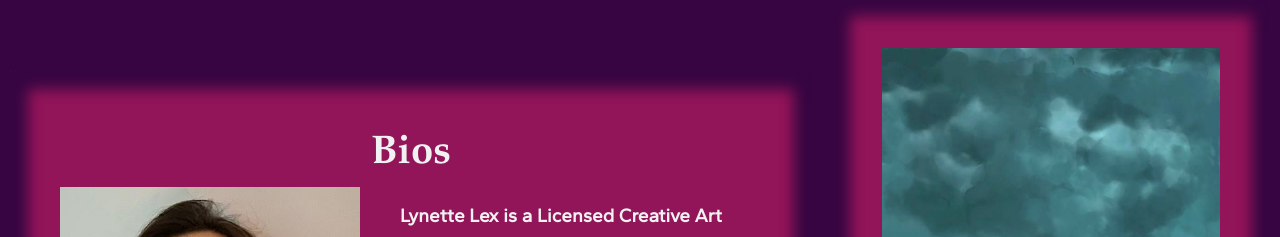
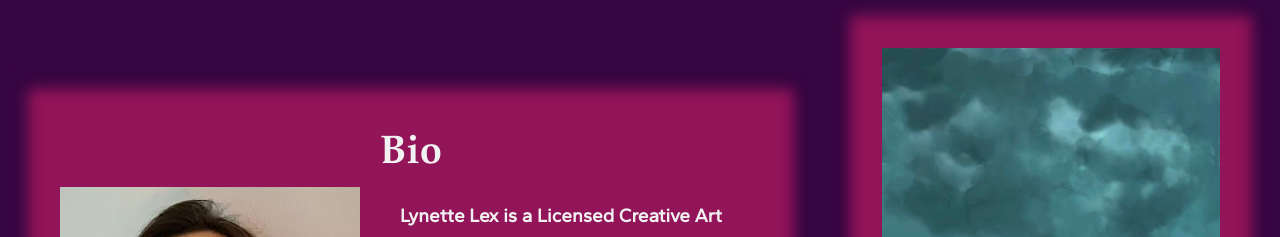
Before and after one commit to AzureJames/arttherapy, a React (Create React App) app: page / in a window 1280 px wide. Shown: the part 1160-1397 px from the top of the page. Built offline with nearby package versions, Linux system fonts and the light colour scheme; a web font is replaced by a local one.

Commit message:
Update index.js
bio3

```diff
--- a/src/pages/index.js
+++ b/src/pages/index.js
@@ -68,7 +68,7 @@ telehealth appointments are available. Self-Pay fee and some insurances are acce
 			{/* HERO BANNER FROM BLC??
 			CURVY BANNER */}
 			<DevBanner
-				title='Bios'
+				title='Bio'
 				tagline='Lynette Lex is a Licensed Creative Art Therapist, Registered and Board
 Certified Art Therapist with 27 years of experience. She is a master credentialed alcohol and
 substance abuse counselor along with having a Doctorate in Holistic Health.
```
